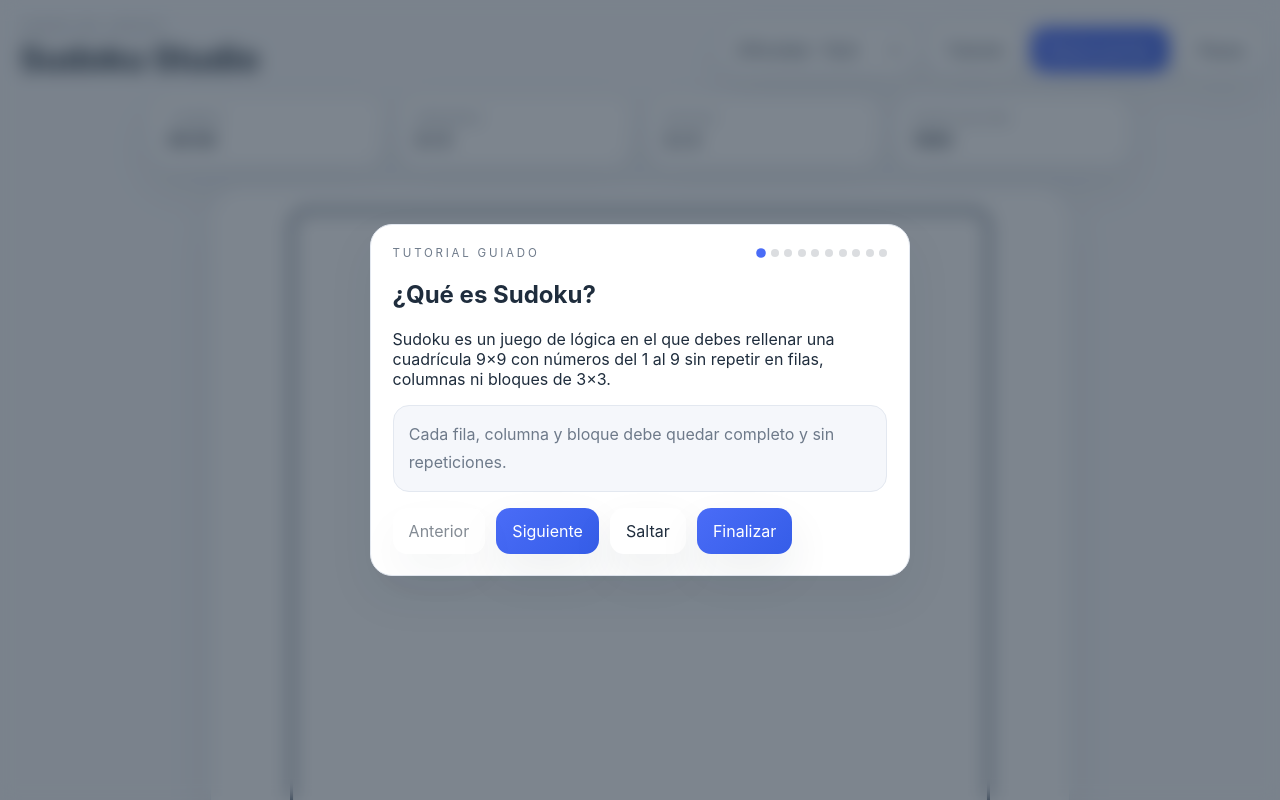
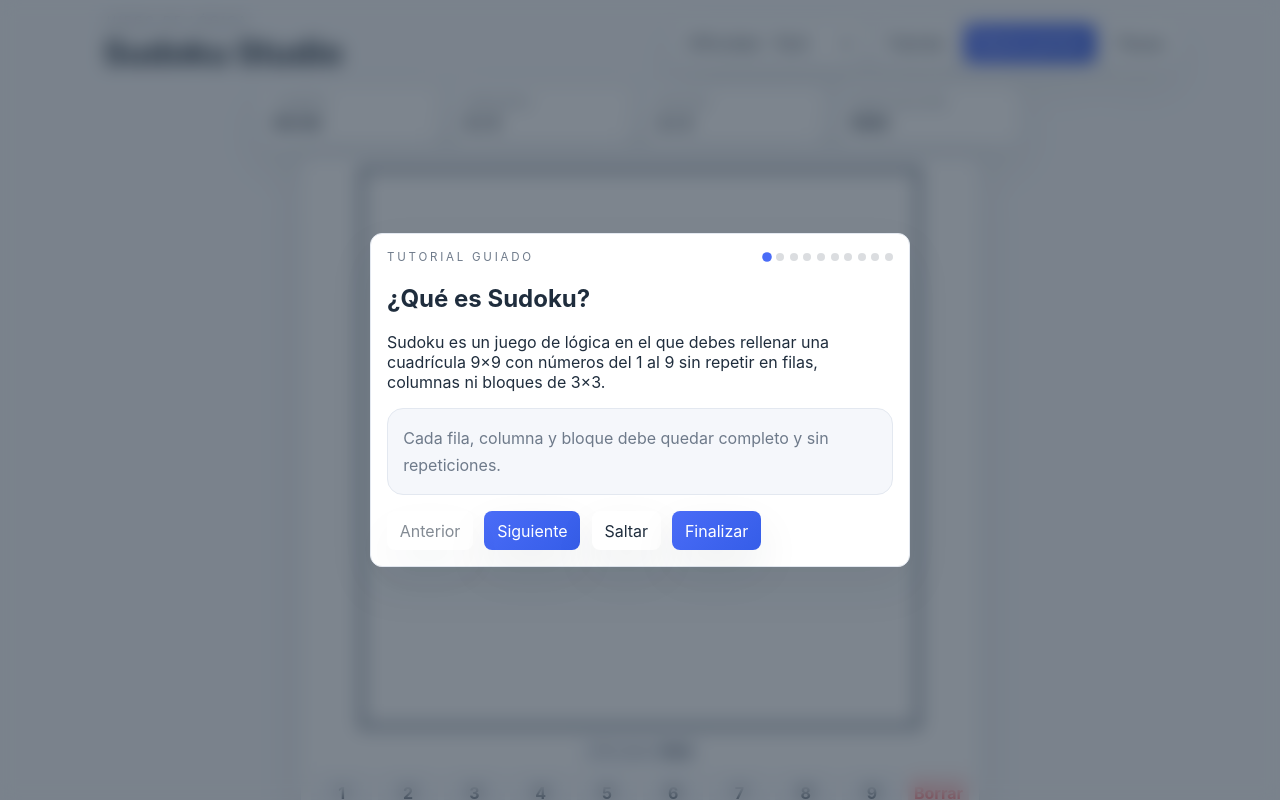
Before and after one commit to MichaelAcostaDev/sudoku, a plain HTML site: page index.html in a window 1280 px wide. Shown: the top 800 px of the page. Drawn offline with Linux system fonts and the light colour scheme.

Commit message:
Design and UI/UX fix

```diff
--- a/css/style.css
+++ b/css/style.css
@@ -33,7 +33,7 @@ body {
 button, select { font: inherit; }
 button {
   border: none;
-  border-radius: 14px;
+  border-radius: 8px;
   cursor: pointer;
   transition: transform 180ms ease, box-shadow 180ms ease, background 180ms ease;
 }
@@ -46,17 +46,17 @@ button:focus-visible, select:focus-visible, .cell:focus-visible {
 }
 
 .app-shell {
-  max-width: 1420px;
+  max-width: 1100px;
   margin: 0 auto;
-  padding: 1.25rem;
+  padding: 0.85rem;
 }
 
 .topbar {
   display: flex;
   justify-content: space-between;
   align-items: center;
-  gap: 1rem;
-  margin-bottom: 1rem;
+  gap: 0.75rem;
+  margin-bottom: 0.75rem;
 }
 
 .brand-block h1 { margin: 0.25rem 0 0; font-size: clamp(1.6rem, 3vw, 2.1rem); }
@@ -71,7 +71,7 @@ button:focus-visible, select:focus-visible, .cell:focus-visible {
 .header-actions {
   display: flex;
   flex-wrap: wrap;
-  gap: 0.8rem;
+  gap: 0.55rem;
   align-items: center;
 }
 
@@ -79,8 +79,8 @@ button:focus-visible, select:focus-visible, .cell:focus-visible {
   display: flex;
   align-items: center;
   gap: 0.6rem;
-  padding: 0.75rem 0.95rem;
-  border-radius: 999px;
+  padding: 0.55rem 0.75rem;
+  border-radius: 8px;
   background: var(--surface);
   box-shadow: var(--shadow);
 }
@@ -91,7 +91,7 @@ button:focus-visible, select:focus-visible, .cell:focus-visible {
 }
 
 .action-btn {
-  padding: 0.8rem 1rem;
+  padding: 0.6rem 0.8rem;
   color: var(--text);
   background: var(--surface);
   box-shadow: var(--shadow);
@@ -100,57 +100,57 @@ button:focus-visible, select:focus-visible, .cell:focus-visible {
   background: linear-gradient(135deg, var(--accent), var(--accent-strong));
   color: #fff;
 }
-.action-btn.pill { padding: 0.72rem 0.95rem; }
+.action-btn.pill { padding: 0.55rem 0.75rem; }
 .text-btn { background: transparent; color: var(--accent); padding: 0; box-shadow: none; }
 
 .status-bar {
   display: grid;
   grid-template-columns: repeat(4, minmax(0, 1fr));
-  gap: 0.85rem;
-  margin: 0 auto 1rem;
-  max-width: 980px;
+  gap: 0.55rem;
+  margin: 0 auto 0.75rem;
+  max-width: 760px;
 }
 .stat-card, .panel-card, .overlay-card {
   background: var(--surface);
   border: 1px solid var(--line);
-  border-radius: 22px;
+  border-radius: 12px;
   box-shadow: var(--shadow);
 }
-.stat-card { padding: 1rem 1.05rem; display: flex; flex-direction: column; gap: 0.28rem; }
+.stat-card { padding: 0.65rem 0.75rem; display: flex; flex-direction: column; gap: 0.2rem; }
 .label { color: var(--text-muted); font-size: 0.74rem; text-transform: uppercase; letter-spacing: 0.16em; }
 
 .game-layout {
   display: flex;
   justify-content: center;
   align-items: start;
-  padding: 0.2rem 0 1.2rem;
+  padding: 0 0 0.75rem;
 }
 .board-section {
-  width: min(100%, 860px);
+  width: min(100%, 680px);
 }
 .board-shell {
   display: flex;
   flex-direction: column;
-  gap: 1rem;
-  padding: 1rem;
+  gap: 0.6rem;
+  padding: 0.65rem;
   background: var(--surface);
   border: 1px solid var(--line);
-  border-radius: 32px;
+  border-radius: 12px;
   box-shadow: var(--shadow);
 }
 .board-wrapper {
   display: flex;
   justify-content: center;
-  padding: 0.35rem;
+  padding: 0;
 }
 .board-wrapper.paused { filter: blur(6px); }
 .sudoku-board {
-  width: min(100%, 700px);
+  width: min(100%, 560px);
   aspect-ratio: 1;
   display: grid;
   grid-template-columns: repeat(9, 1fr);
   border: 3px solid var(--grid);
-  border-radius: 18px;
+  border-radius: 0;
   overflow: hidden;
   background: #fff;
   box-shadow: inset 0 0 0 1px rgba(35, 54, 77, 0.06);
@@ -164,18 +164,18 @@ button:focus-visible, select:focus-visible, .cell:focus-visible {
   border: 1px solid var(--line);
   background: #fff;
   color: var(--text);
-  font-size: clamp(1rem, 2.2vw, 1.4rem);
+  font-size: clamp(0.9rem, 2vw, 1.2rem);
   font-weight: 700;
-  padding: 0.2rem;
-  transition: transform 180ms ease, background 180ms ease, box-shadow 180ms ease;
-  animation: cellIn 240ms ease both;
+  padding: 0.1rem;
+  border-radius: 0;
+  transition: background 180ms ease, box-shadow 180ms ease;
 }
 .cell.box-shade { background: #F7F9FD; }
 .cell:nth-child(3n) { border-right: 4px solid var(--grid); }
 .cell:nth-child(27n), .cell:nth-child(54n) { border-bottom: 4px solid var(--grid); }
-.cell:hover { transform: scale(0.98); }
 .cell.locked { background: #F5F7FB; color: var(--text); }
-.cell.selected { background: var(--accent-soft); box-shadow: inset 0 0 0 2px var(--accent); transform: scale(1.02); }
+.cell.locked.box-shade { background: #E8EDF5; }
+.cell.selected { background: var(--accent-soft); box-shadow: inset 0 0 0 2px var(--accent); }
 .cell.highlight-row, .cell.highlight-col, .cell.highlight-box { background: #F8FBFF; }
 .cell.same-value { background: #FFF4CC; }
 .cell.revealed { animation: reveal 260ms ease; }
@@ -186,30 +186,30 @@ button:focus-visible, select:focus-visible, .cell:focus-visible {
 .controls-panel {
   display: flex;
   flex-direction: column;
-  gap: 0.8rem;
+  gap: 0.5rem;
 }
 .game-meta {
   display: flex;
   justify-content: center;
-  gap: 0.7rem;
+  gap: 0.5rem;
   flex-wrap: wrap;
 }
 .meta-pill {
   display: inline-flex;
   align-items: center;
   gap: 0.35rem;
-  padding: 0.5rem 0.75rem;
-  border-radius: 999px;
+  padding: 0.35rem 0.6rem;
+  border-radius: 6px;
   background: var(--surface-muted);
   color: var(--text-muted);
-  font-size: 0.95rem;
+  font-size: 0.85rem;
 }
 .meta-pill strong { color: var(--text); }
-.num-pad { display: grid; grid-template-columns: repeat(3, 1fr); gap: 0.7rem; }
-.num-pad button { aspect-ratio: 1; background: var(--surface-muted); color: var(--text); font-size: 1.1rem; font-weight: 700; box-shadow: var(--shadow); }
+.num-pad { display: grid; grid-template-columns: repeat(10, minmax(0, 1fr)); gap: 0.35rem; }
+.num-pad button { min-height: 40px; background: var(--surface-muted); color: var(--text); font-size: 1rem; font-weight: 700; }
 .num-pad button.clear-btn { background: rgba(255, 90, 95, 0.12); color: var(--danger); }
-.pad-actions { display: grid; grid-template-columns: repeat(4, minmax(0, 1fr)); gap: 0.7rem; }
-.mobile-keypad { display: none; grid-template-columns: repeat(5, minmax(0, 1fr)); gap: 0.6rem; }
+.pad-actions { display: grid; grid-template-columns: repeat(4, minmax(0, 1fr)); gap: 0.4rem; }
+.mobile-keypad { display: none; grid-template-columns: repeat(5, minmax(0, 1fr)); gap: 0.4rem; }
 .mobile-keypad button { min-height: 48px; background: var(--surface); color: var(--text); box-shadow: var(--shadow); }
 
 .overlay {
@@ -221,7 +221,7 @@ button:focus-visible, select:focus-visible, .cell:focus-visible {
 }
 .overlay-card {
   width: min(100%, 540px);
-  padding: 1.35rem;
+  padding: 1rem;
   text-align: left;
   animation: overlayIn 220ms ease;
 }
@@ -233,8 +233,8 @@ button:focus-visible, select:focus-visible, .cell:focus-visible {
 .tutorial-demo { margin-top: 1rem; padding: 0.95rem; border-radius: 16px; background: var(--surface-muted); border: 1px solid var(--line); color: var(--text-muted); line-height: 1.7; }
 .overlay-actions { display: flex; flex-wrap: wrap; gap: 0.7rem; margin-top: 1rem; justify-content: center; }
 .tutorial-actions { justify-content: flex-start; }
-.pause-stats { display: grid; grid-template-columns: repeat(2, minmax(0, 1fr)); gap: 0.8rem; margin-top: 0.85rem; }
-.pause-stats div { padding: 0.8rem; border-radius: 16px; background: var(--surface-muted); }
+.pause-stats { display: grid; grid-template-columns: repeat(2, minmax(0, 1fr)); gap: 0.55rem; margin-top: 0.65rem; }
+.pause-stats div { padding: 0.6rem; border-radius: 8px; background: var(--surface-muted); }
 .pause-stats span { display: block; color: var(--text-muted); margin-bottom: 0.3rem; }
 .result-details { display: grid; gap: 0.38rem; margin: 0.9rem 0 1rem; color: var(--text-muted); }
 
@@ -255,8 +255,8 @@ button:focus-visible, select:focus-visible, .cell:focus-visible {
   justify-content: center;
   align-items: center;
   flex-wrap: wrap;
-  gap: 0.8rem 1.2rem;
-  padding: 0 1.25rem 1.25rem;
+  gap: 0.55rem 0.9rem;
+  padding: 0 1rem 0.75rem;
   color: var(--text-muted);
   font-size: 0.9rem;
 }
@@ -271,7 +271,6 @@ button:focus-visible, select:focus-visible, .cell:focus-visible {
 .social-links a:hover { color: var(--accent-strong); }
 .social-links a:focus-visible { outline: 3px solid rgba(74, 108, 247, 0.25); outline-offset: 3px; }
 
-@keyframes cellIn { from { opacity: 0; transform: scale(0.9); } to { opacity: 1; transform: scale(1); } }
 @keyframes reveal { 0% { transform: scale(0.82); opacity: 0.4; } 100% { transform: scale(1); opacity: 1; } }
 @keyframes shake { 0%,100% { transform: translateX(0);} 25% { transform: translateX(-4px);} 50% { transform: translateX(4px);} 75% { transform: translateX(-4px);} }
 @keyframes overlayIn { from { opacity: 0; transform: scale(0.96); } to { opacity: 1; transform: scale(1); } }
@@ -279,11 +278,11 @@ button:focus-visible, select:focus-visible, .cell:focus-visible {
 @keyframes confetti-fall { 0% { transform: translateY(-30px) rotate(0deg); opacity: 0; } 20% { opacity: 1; } 100% { transform: translateY(120vh) rotate(720deg); opacity: 0; } }
 
 @media (max-width: 760px) {
-  .app-shell { padding: 0.8rem; }
+  .app-shell { padding: 0.6rem; }
   .topbar { flex-direction: column; align-items: flex-start; }
   .header-actions { width: 100%; }
   .status-bar { grid-template-columns: repeat(2, minmax(0, 1fr)); }
-  .board-shell { padding: 0.8rem; border-radius: 24px; }
+  .board-shell { padding: 0.45rem; border-radius: 8px; }
   .sudoku-board { width: min(100%, 560px); }
   .mobile-keypad { display: grid; }
   .num-pad { display: none; }
--- a/index.html
+++ b/index.html
@@ -63,7 +63,6 @@
             <div class="controls-panel">
               <div class="game-meta">
                 <span class="meta-pill">Dificultad: <strong id="currentDifficulty">Fácil</strong></span>
-                <span class="meta-pill">Modo: <strong id="modeLabel">Normal</strong></span>
               </div>
               <div class="num-pad" id="numPad" aria-label="Teclado numérico"></div>
               <div class="pad-actions">
--- a/js/app.js
+++ b/js/app.js
@@ -48,7 +48,6 @@ const hintsElement = document.getElementById("hints");
 const scoreElement = document.getElementById("score");
 const difficultySelect = document.getElementById("difficultySelect");
 const currentDifficulty = document.getElementById("currentDifficulty");
-const modeLabel = document.getElementById("modeLabel");
 const pauseOverlay = document.getElementById("pauseOverlay");
 const tutorialOverlay = document.getElementById("tutorialOverlay");
 const continueOverlay = document.getElementById("continueOverlay");
@@ -357,9 +356,6 @@ function toggleNoteMode() {
   if (pencilBtn) {
     pencilBtn.classList.toggle("active", state.isNoteMode);
     pencilBtn.textContent = state.isNoteMode ? "✎ Lápiz activo" : "✎ Lápiz";
-  }
-  if (modeLabel) {
-    modeLabel.textContent = state.isNoteMode ? "Lápiz" : "Normal";
   }
 }
 
```
